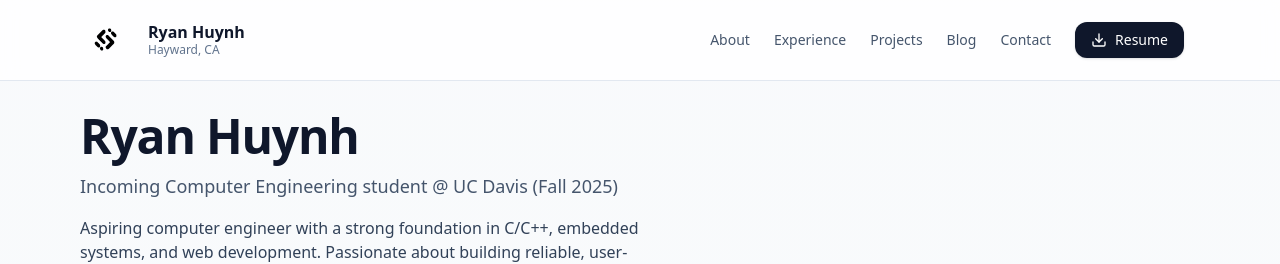
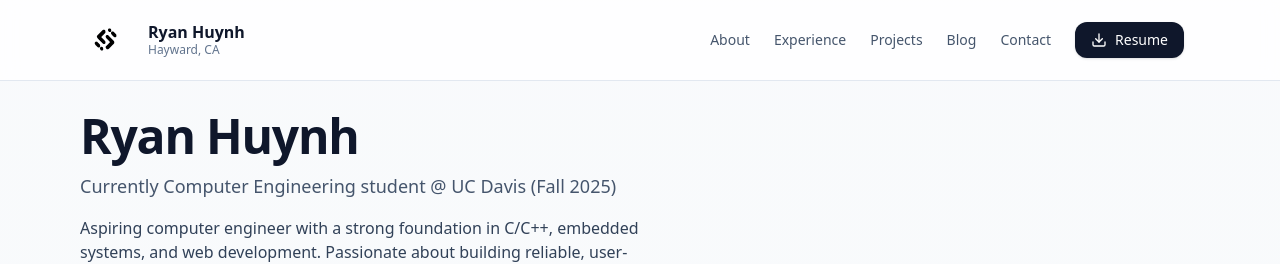
Before and after one commit to ryanhuynh02/ryan-portfolio, a Next.js app: page / in a window 1280 px wide. Shown: the top 264 px of the page. Built offline with nearby package versions, Linux system fonts and the light colour scheme.

Commit message:
fix the home page

```diff
--- a/src/app/page.tsx
+++ b/src/app/page.tsx
@@ -28,7 +28,7 @@ type HomePost = {
 
 const CONFIG = {
   name: "Ryan Huynh",
-  tagline: "Incoming Computer Engineering student @ UC Davis (Fall 2025)",
+  tagline: "Currently Computer Engineering student @ UC Davis (Fall 2025)",
   summary:
     "Aspiring computer engineer with a strong foundation in C/C++, embedded systems, and web development. Passionate about building reliable, user-centric solutions.",
   email: "ryhuynh2@gmail.com",
@@ -152,7 +152,7 @@ const CONFIG = {
   education: [
     {
       school: "University of California, Davis",
-      degree: "B.S. in Computer Engineering (Incoming)",
+      degree: "B.S. in Computer Engineering (Currently)",
       location: "Davis, CA",
       period: "Starting Fall 2025",
     },
--- a/src/content/blog/2025-08-24-blogTest.mdx
+++ b/src/content/blog/2025-08-24-blogTest.mdx
@@ -1,9 +1,11 @@
 ---
-title: "First post"
+title: "Reminder"
 date: "2025-08-24"
-summary: "Testing my first post"
+summary: "Remind my self"
 tags: ["diary"]
 cover: "/blog/first-post/reminder.jpg"
 ---
 I am gonna leave my reminder here for me to update the website frequently. Be Discipline 😭 😭 😭
+<br />
+
 Kicking off my blog. Short weekly notes about projects, school, and life.
```
